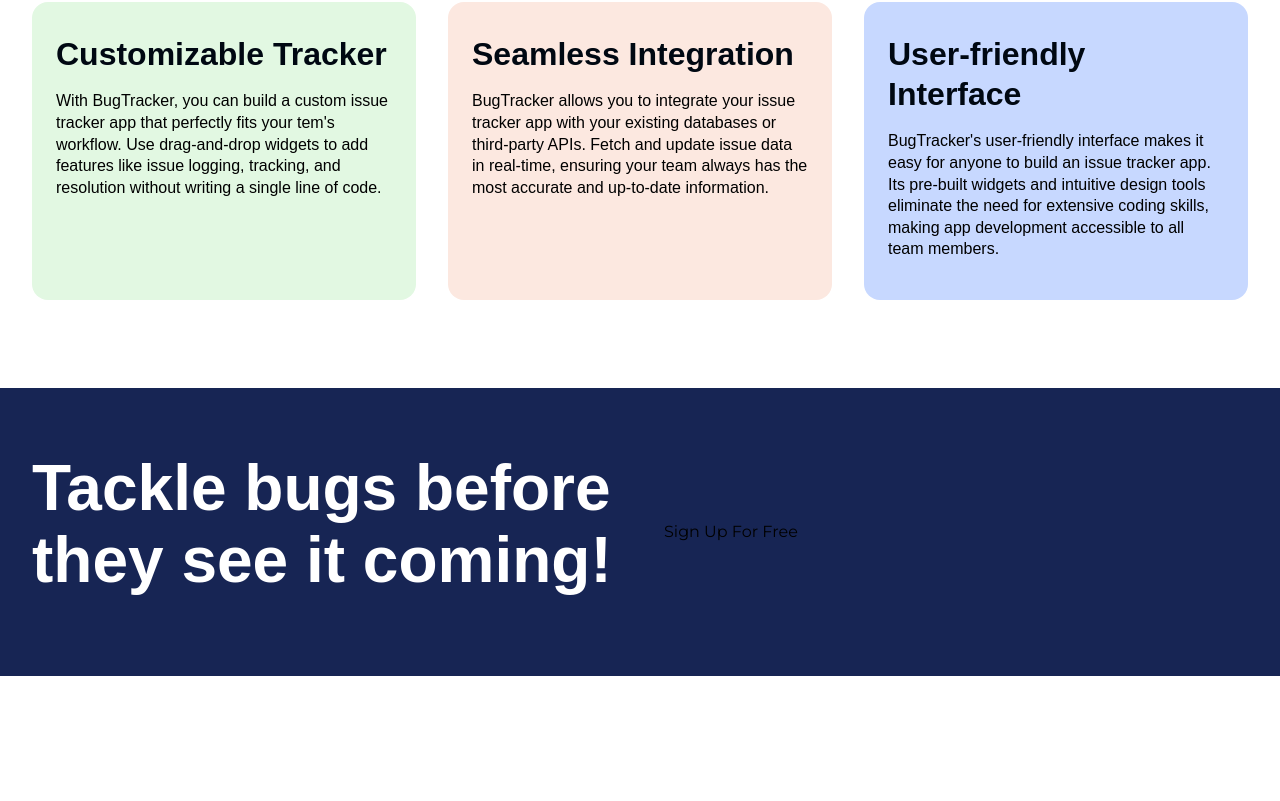
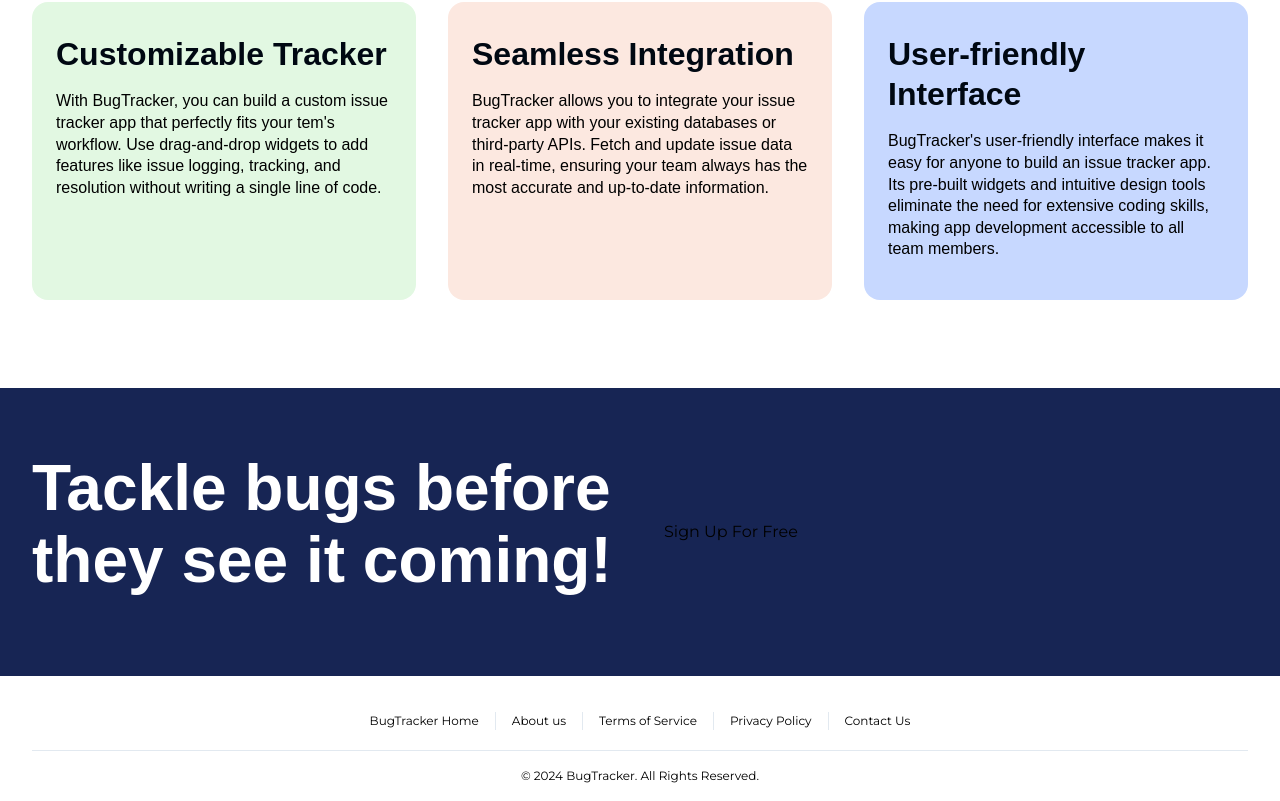
Before and after one commit to Tnaike/bug-tracker, a Next.js app: page / in a window 1280 px wide. Shown: the part 829-1630 px from the top of the page. Before the commit the page ends 1505 px from the top, so only its background shows below. Built offline with nearby package versions, Linux system fonts and the light colour scheme.

Commit message:
Create landing page layout

```diff
--- a/src/app/page.tsx
+++ b/src/app/page.tsx
@@ -1,7 +1,8 @@
-import NavBar from '@/shared/components/Narbar';
 import Image from 'next/image';
 import Link from 'next/link';
 import Marquee from 'react-fast-marquee';
+import NavBar from '@/shared/components/Narbar';
+import Footer from '@/shared/components/Footer';
 
 export default function Home() {
   return (
@@ -10,16 +11,16 @@
         <div className='flex items-center gap-10'>
           <nav>
             <ul className='flex gap-6 font-medium'>
-              <li>
+              <li className='hover:text-blue-300'>
                 <Link href='/'>Features</Link>
               </li>
-              <li>
+              <li className='hover:text-blue-300'>
                 <Link href='/'>Support</Link>
               </li>
-              <li>
+              <li className='hover:text-blue-300'>
                 <Link href='/'>Pricing</Link>
               </li>
-              <li>
+              <li className='hover:text-blue-300'>
                 <Link href='/'>Docs</Link>
               </li>
             </ul>
@@ -192,6 +193,7 @@
           </div>
         </section>
       </main>
+      <Footer/>
     </>
   );
 }
--- /dev/null
+++ b/src/shared/components/Footer/index.tsx
@@ -0,0 +1,32 @@
+import Link from 'next/link';
+
+const Footer = () => {
+  return (
+    <footer className='top-0 w-full bg-white pt-5'>
+      <div className='flex-col container w-full items-center justify-center py-4 mx-auto'>
+        <ul className='sm:flex px-4 items-center justify-center text-xs mb-2 max-sm:text-center'>
+          <li className='px-4 max-sm:py-1 sm:border-r hover:text-blue-300'>
+            <Link href='/'>BugTracker Home</Link>
+          </li>
+          <li className='px-4 max-sm:py-1 sm:border-r hover:text-blue-300'>
+            <Link href='/'>About us</Link>
+          </li>
+          <li className='px-4 max-sm:py-1 sm:border-r hover:text-blue-300'>
+            <Link href='/'>Terms of Service</Link>
+          </li>
+          <li className='px-4 max-sm:py-1 sm:border-r hover:text-blue-300'>
+            <Link href='/'>Privacy Policy</Link>
+          </li>
+          <li className='px-4 max-sm:py-1 hover:text-blue-300'>
+            <Link href='/'>Contact Us</Link>
+          </li>
+        </ul>
+        <div className='flex items-center justify-center text-xs py-4 px-4 mt-5 border-t pb-0'>
+          <p>© 2024 BugTracker. All Rights Reserved.</p>
+        </div>
+      </div>
+    </footer>
+  );
+};
+
+export default Footer;
```
